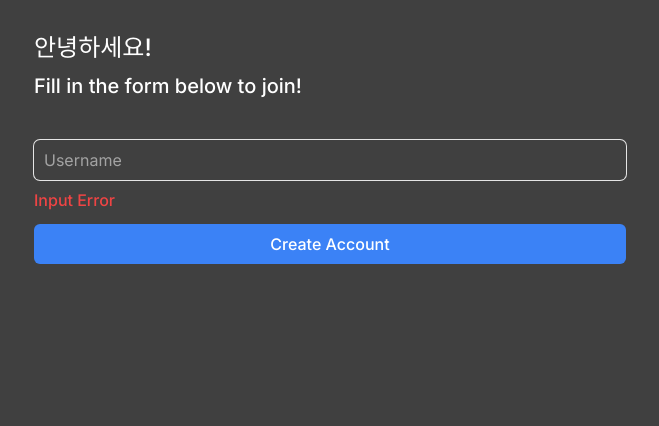
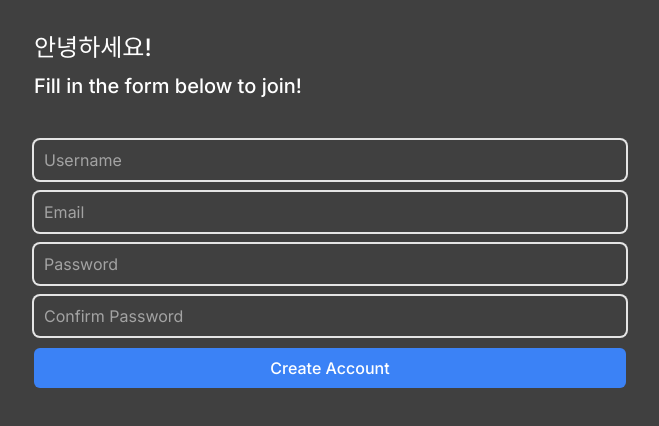
Before and after one commit to Rockernun/Twitter-Final-Project, a Next.js app: page /create-account in a window 1280 px wide. Shown: the top 426 px of the page, without its empty margins (310-969 px from the left). Built offline with nearby package versions, Linux system fonts and the light colour scheme.

Commit message:
Form-input, Form-button 재사용 컴포넌트 생성
다양한 화면에서 자주 사용될 폼과 버튼을 재사용 가능하도록 따로 생성해줬다. 이제 사용하고 싶다면 props만 원하는 대로 커스텀해서 사용할 수 있다.

```diff
--- a/app/create-account/page.tsx
+++ b/app/create-account/page.tsx
@@ -1,3 +1,6 @@
+import FormButton from "@/components/form-btn";
+import FormInput from "@/components/form-input";
+
 export default function CreateAccount() {
   return (
     <div className="flex flex-col gap-10 py-8 px-6">
@@ -6,17 +9,21 @@ export default function CreateAccount() {
         <h2 className="text-xl">Fill in the form below to join!</h2>
       </div>
       <form className="flex flex-col gap-3">
-        <div className="flex flex-col gap-2">
-          <input
-            className="bg-transparent rounded-md w-full h-10 focus:outline-none ring-1 focus:ring-2 ring-neutral-200 focus:ring-blue-500
-            border-none placeholder:text-neutral-400 px-2.5"
-            type="text"
-            placeholder="Username"
-            required
-          />
-          <span className="text-red-500 font-medium">Input Error</span>
-        </div>
-        <button className="primary-btn h-10">Create Account</button>
+        <FormInput required type="text" placeholder="Username" errors={[]} />
+        <FormInput required type="email" placeholder="Email" errors={[]} />
+        <FormInput
+          required
+          type="password"
+          placeholder="Password"
+          errors={[]}
+        />
+        <FormInput
+          required
+          type="password"
+          placeholder="Confirm Password"
+          errors={[]}
+        />
+        <FormButton loading={false} text="Create Account" />
       </form>
     </div>
   );
--- /dev/null
+++ b/components/form-btn.tsx
@@ -0,0 +1,17 @@
+interface FormButtonProps {
+  loading: boolean;
+  text: string;
+}
+
+//  폼 제출 시 "로딩 중" 메시지를 송출함과 동시에 button 비활성화
+export default function FormButton({ loading, text }: FormButtonProps) {
+  return (
+    <button
+      disabled={loading}
+      className="primary-btn h-10 disabled:bg-neutral-400 disabled:text-neutral-300
+      disabled:cursor-not-allowed"
+    >
+      {loading ? "로딩 중..." : text}
+    </button>
+  );
+}
--- /dev/null
+++ b/components/form-input.tsx
@@ -0,0 +1,31 @@
+interface FormInputProps {
+  type: string;
+  placeholder: string;
+  required: boolean;
+  errors: string[];
+}
+
+//  type과 placeholder, error message, required 여부는 외부에서 커스텀 가능하도록
+export default function FormInput({
+  type,
+  placeholder,
+  required,
+  errors,
+}: FormInputProps) {
+  return (
+    <div className="flex flex-col gap-2">
+      <input
+        className="bg-transparent rounded-md w-full h-10 focus:outline-none ring-2 focus:ring-4 transition ring-neutral-200 focus:ring-blue-500
+            border-none placeholder:text-neutral-400 px-2.5"
+        type={type}
+        placeholder={placeholder}
+        required={required}
+      />
+      {errors.map((error, index) => (
+        <span key={index} className="text-red-500 font-medium">
+          {error}
+        </span>
+      ))}
+    </div>
+  );
+}
```
